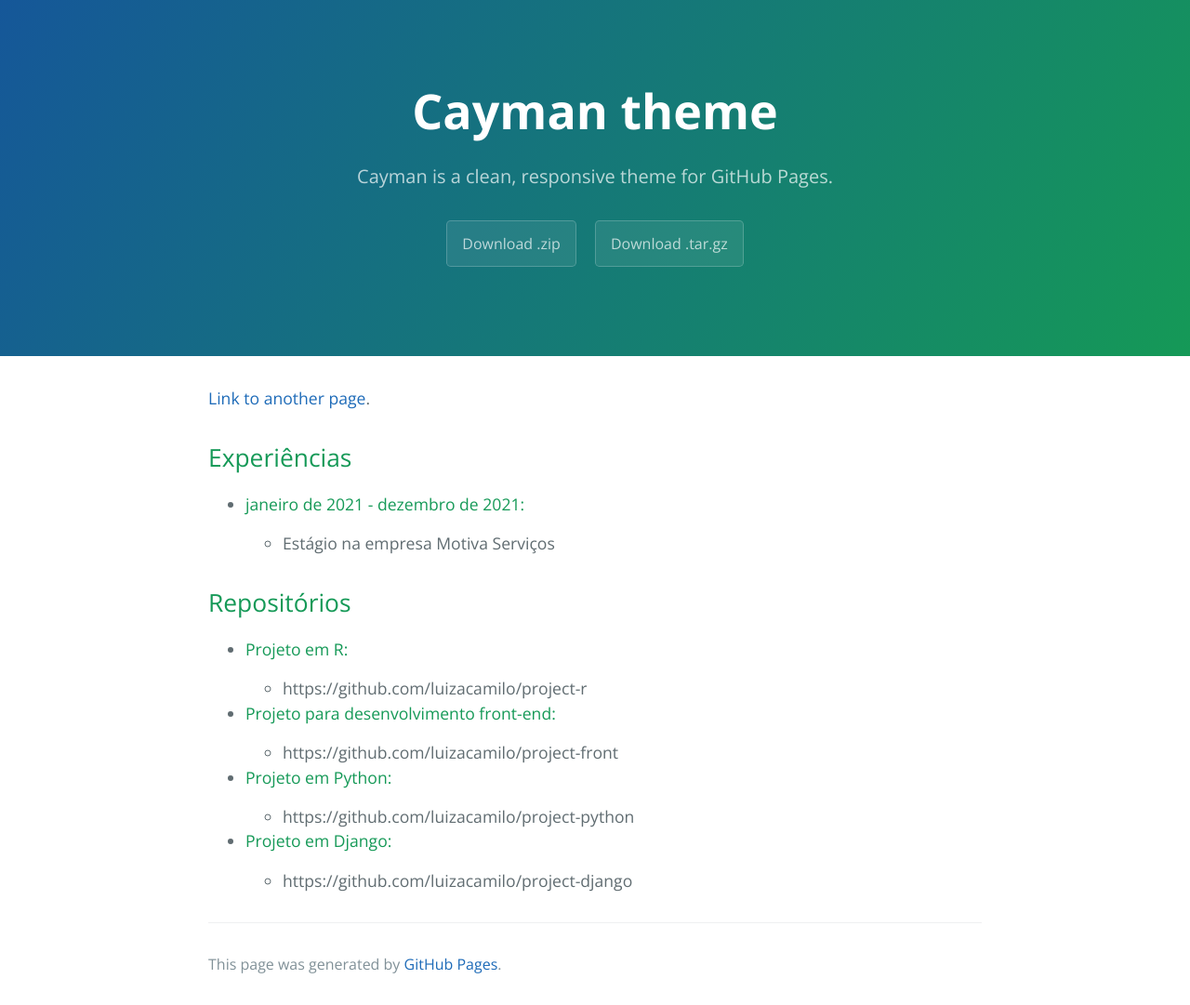
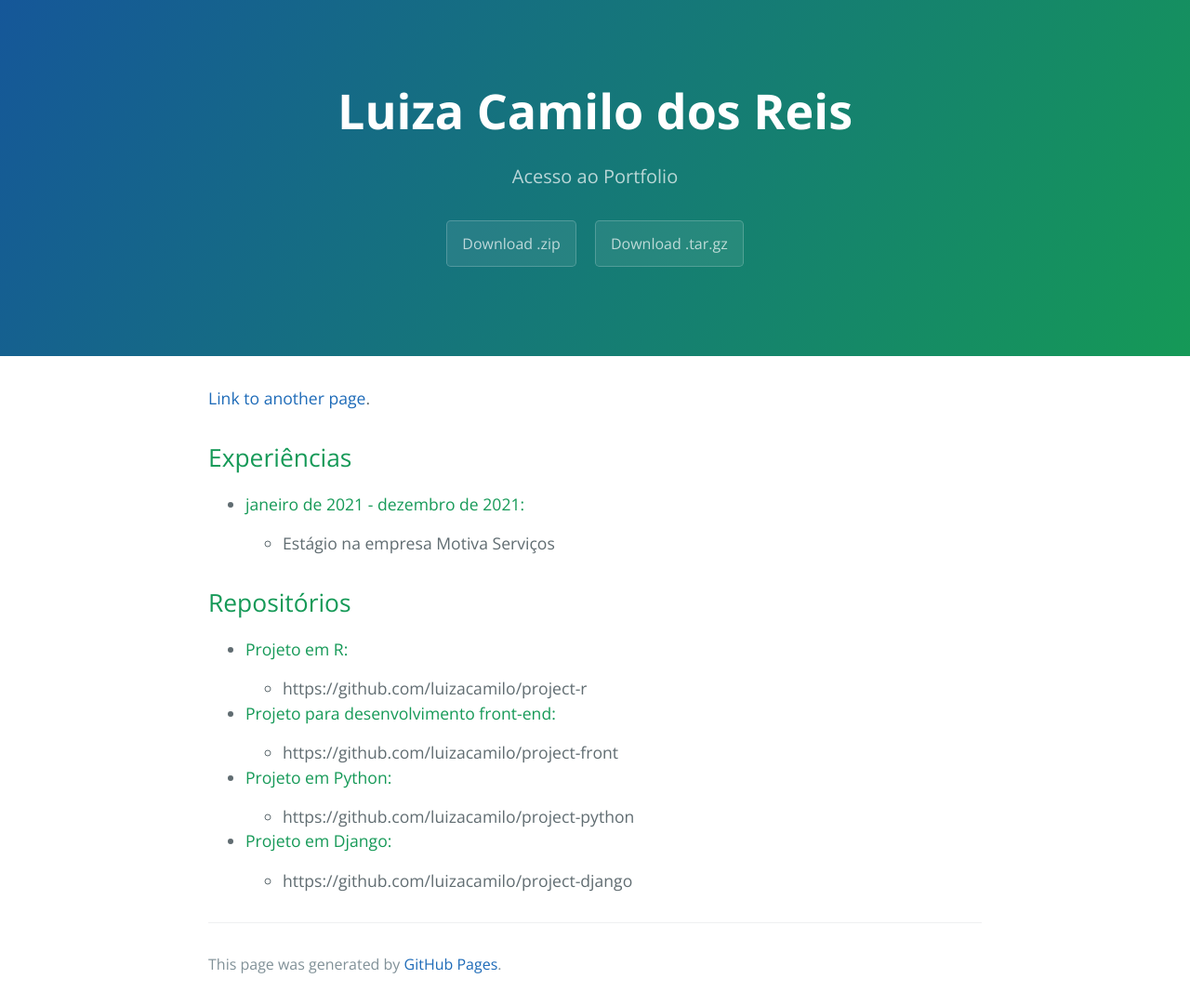
Before and after one commit to luizacamilo/luizacamilo.github.io, a Jekyll site: the page built from index.md, in a window 1280 px wide. Shown: the whole page at 93% size. Built offline with Jekyll 4.4.1, drawn with Linux system fonts in a browser that asks for light colours.

Commit message:
update portfolio title

```diff
--- a/_config.yml
+++ b/_config.yml
@@ -1,5 +1,5 @@
-title: Cayman theme
-description: Cayman is a clean, responsive theme for GitHub Pages.
+title: Luiza Camilo dos Reis
+description: Acesso ao Portfolio
 show_downloads: true
 google_analytics:
 theme: jekyll-theme-cayman
```
